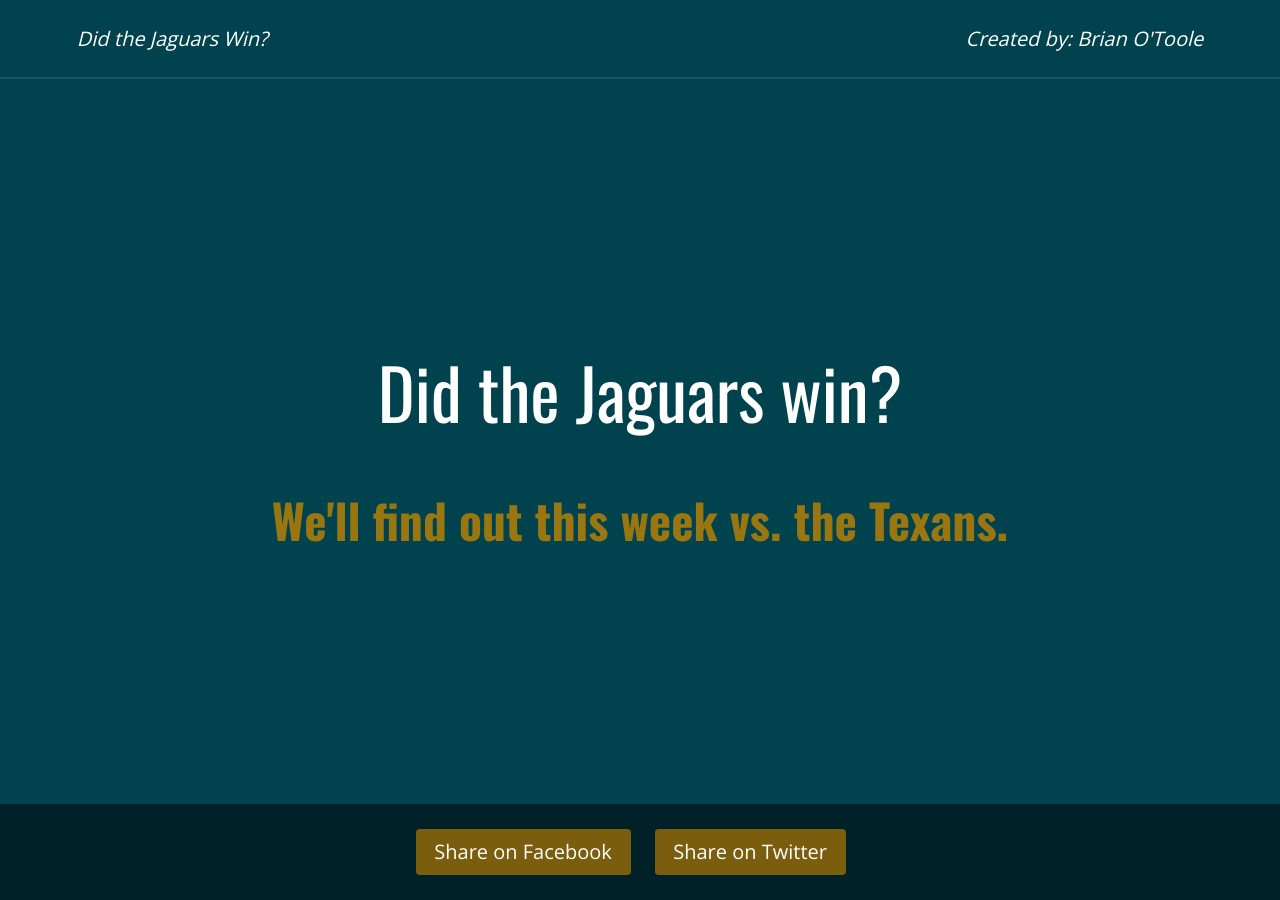
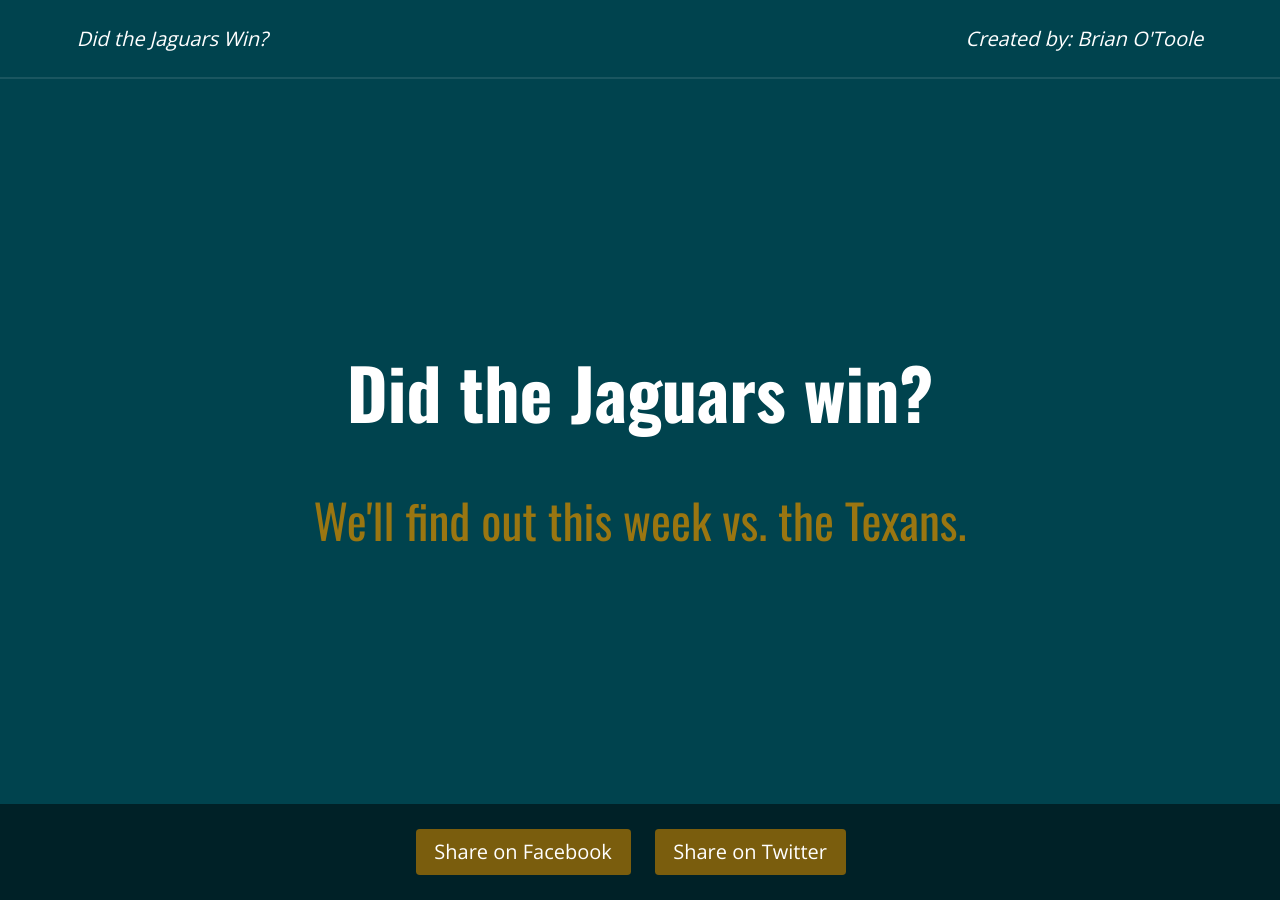
Before and after one commit to brianotoole/didjagswin, a Jekyll site: the page built from index.html, in a window 1280 px wide. Built offline with Jekyll 4.4.1, drawn with Linux system fonts in a browser that asks for light colours; nearby versions of some CDN libraries.

Commit message:
changed font weights

```diff
--- a/_sass/_base.scss
+++ b/_sass/_base.scss
@@ -32,6 +32,7 @@
 h1,
 .h1 {
   font-size: calc-em(32px);
+  font-weight: 700;
   padding-top: 0.5em;
   @media (min-width: $bp-md) {
     font-size: calc-em(56px);
--- a/_sass/_layout.scss
+++ b/_sass/_layout.scss
@@ -85,8 +85,7 @@
   }
 }
 // the result of the score
-.js-result {
-  font-weight: 700;
-}
+.js-result {}
 
+// footer link
 .link span {text-decoration: underline;}
```
